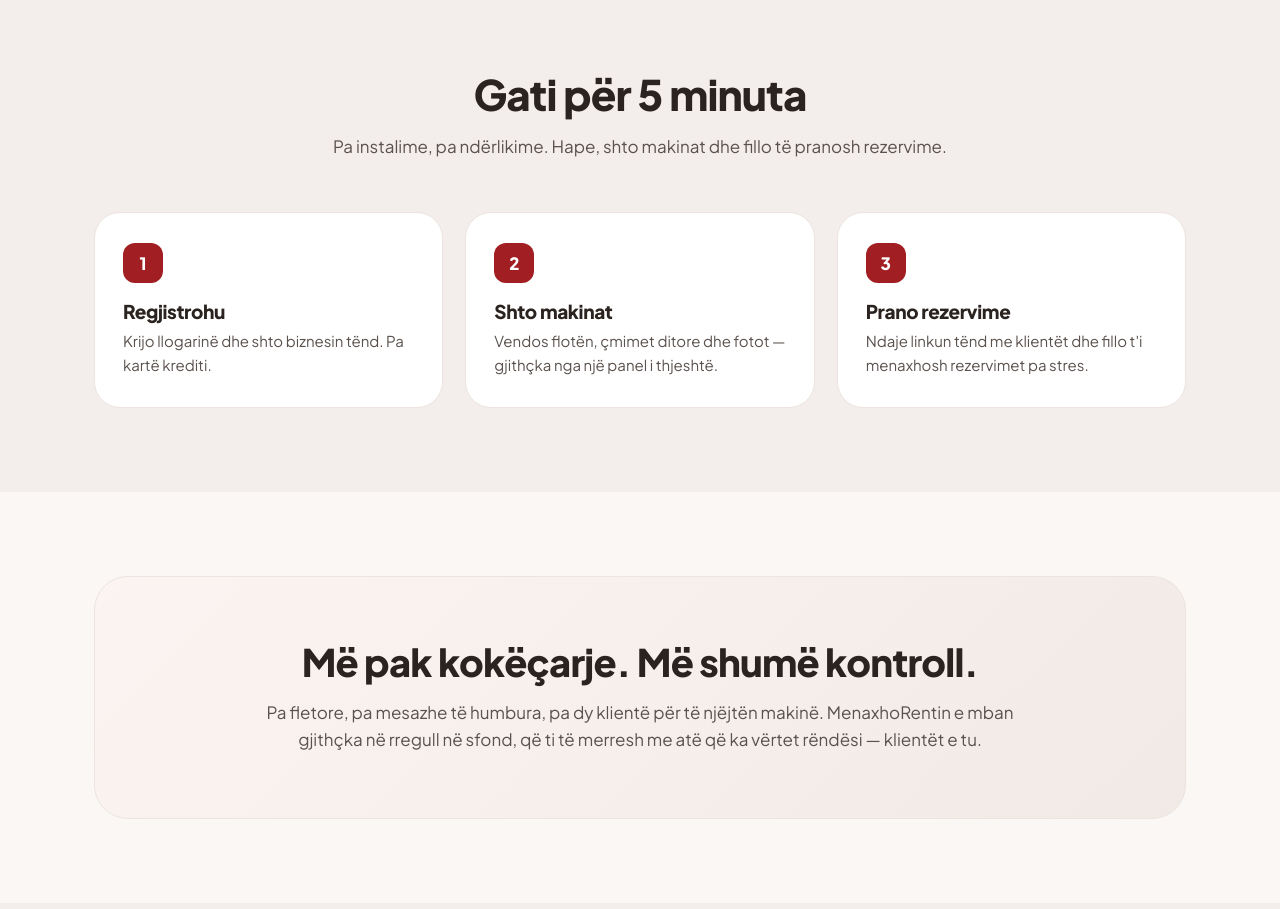
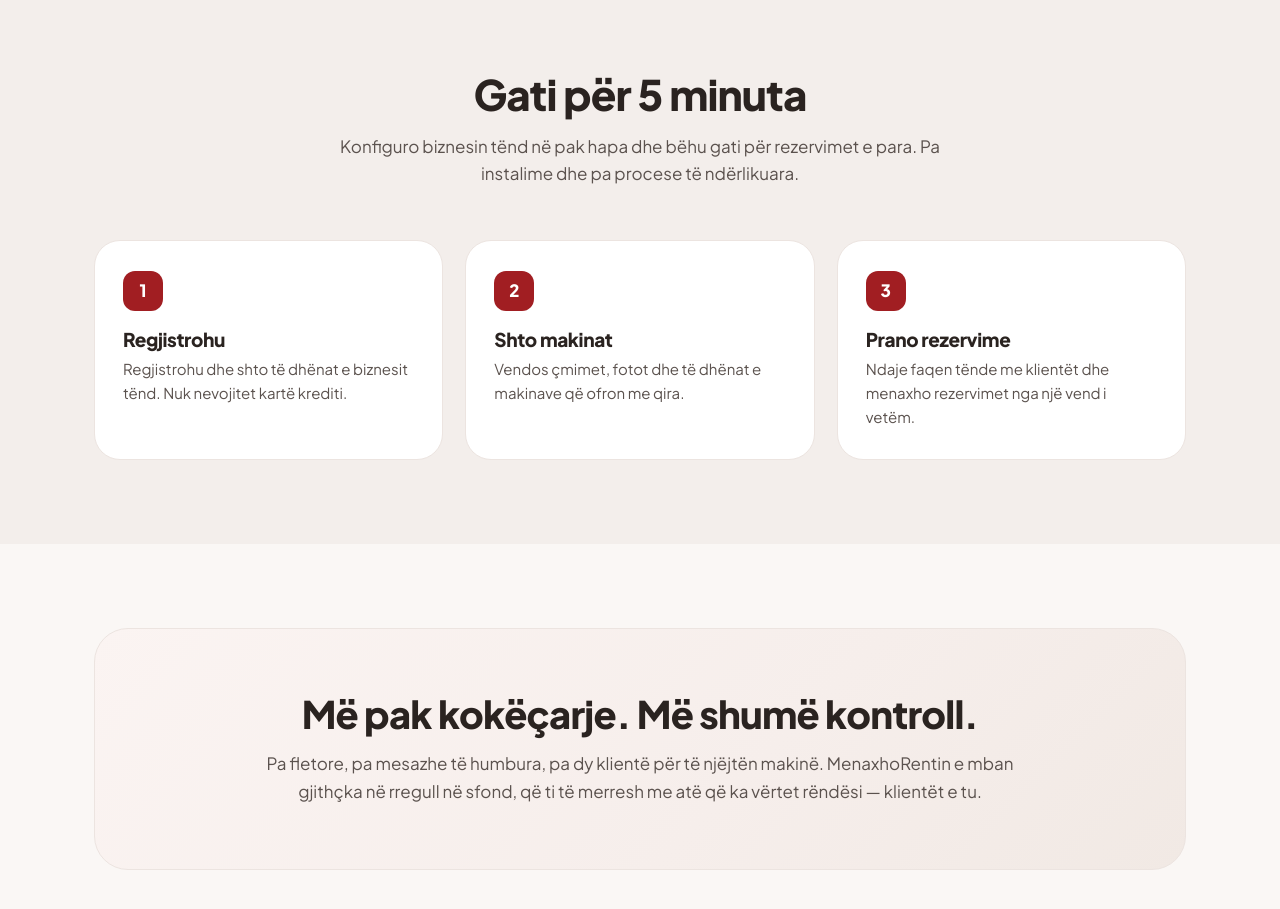
Before and after one commit to alttinkrasniqi/rental-saas, a Next.js app: page / in a window 1280 px wide. Shown: the part 1500-2409 px from the top of the page. Built offline with nearby package versions, Linux system fonts and the light colour scheme; no server answers.

Commit message:
Update landing.tsx

```diff
--- a/src/app/landing.tsx
+++ b/src/app/landing.tsx
@@ -206,11 +206,11 @@ const HTML = `
 </section>
 <section id="mr-how" class="tint-band">
   <div class="wrap">
-    <div class="sec-head reveal"><h2>Gati për 5 minuta</h2><p>Pa instalime, pa ndërlikime. Hape, shto makinat dhe fillo të pranosh rezervime.</p></div>
+    <div class="sec-head reveal"><h2>Gati për 5 minuta</h2><p>Konfiguro biznesin tënd në pak hapa dhe bëhu gati për rezervimet e para. Pa instalime dhe pa procese të ndërlikuara.</p></div>
     <div class="steps">
-      <div class="step reveal"><div class="num">1</div><h3>Regjistrohu</h3><p>Krijo llogarinë dhe shto biznesin tënd. Pa kartë krediti.</p></div>
-      <div class="step reveal"><div class="num">2</div><h3>Shto makinat</h3><p>Vendos flotën, çmimet ditore dhe fotot — gjithçka nga një panel i thjeshtë.</p></div>
-      <div class="step reveal"><div class="num">3</div><h3>Prano rezervime</h3><p>Ndaje linkun tënd me klientët dhe fillo t'i menaxhosh rezervimet pa stres.</p></div>
+      <div class="step reveal"><div class="num">1</div><h3>Regjistrohu</h3><p>Regjistrohu dhe shto të dhënat e biznesit tënd. Nuk nevojitet kartë krediti.</p></div>
+      <div class="step reveal"><div class="num">2</div><h3>Shto makinat</h3><p>Vendos çmimet, fotot dhe të dhënat e makinave që ofron me qira.</p></div>
+      <div class="step reveal"><div class="num">3</div><h3>Prano rezervime</h3><p>Ndaje faqen tënde me klientët dhe menaxho rezervimet nga një vend i vetëm.</p></div>
     </div>
   </div>
 </section>
```
